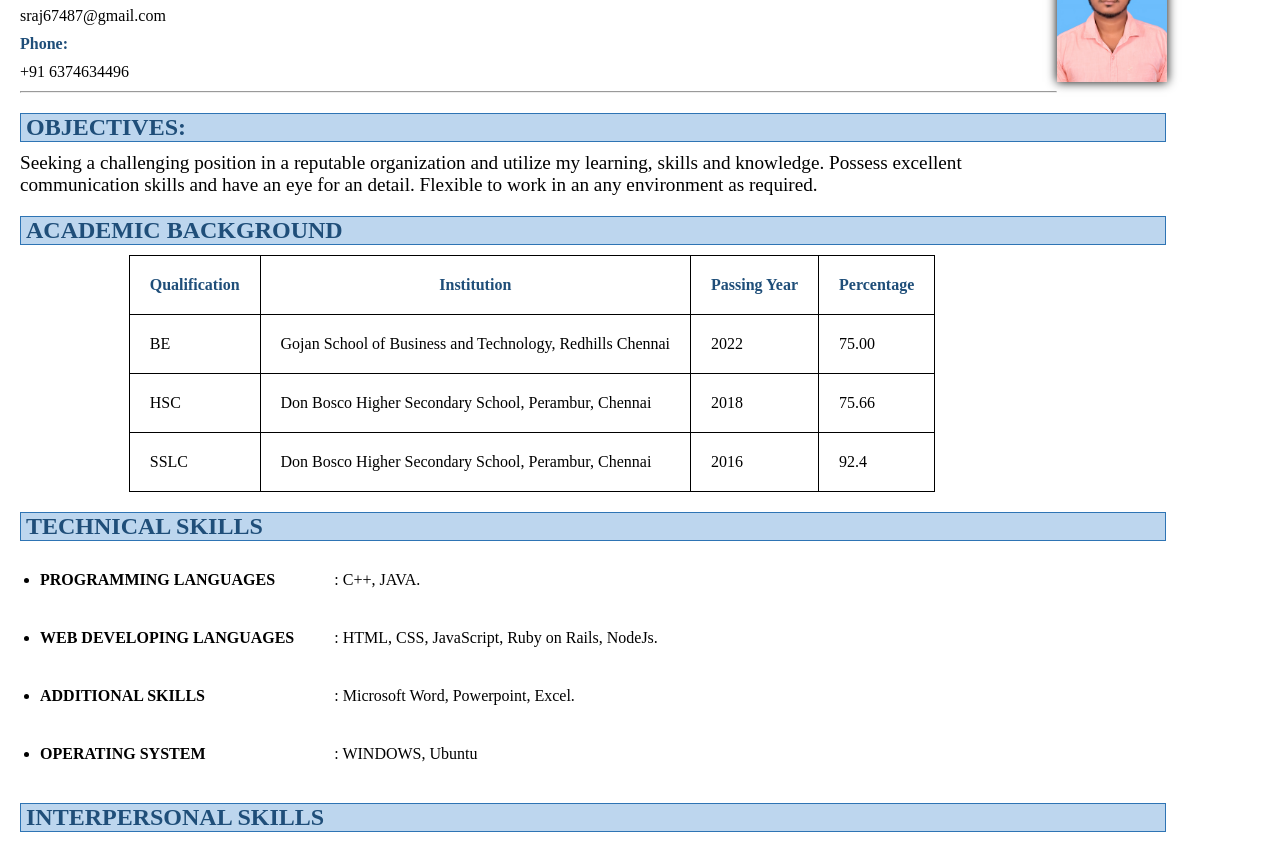
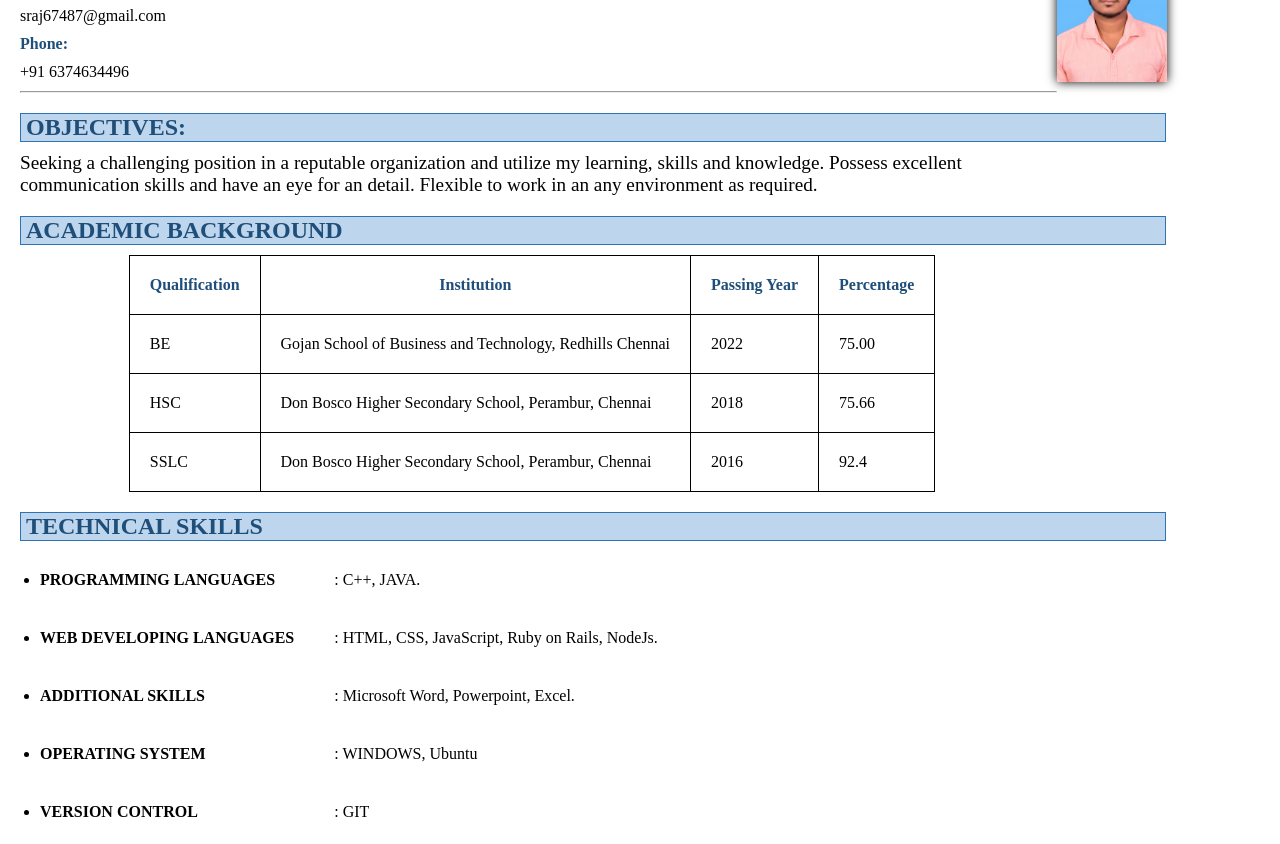
Before and after one commit to Saranrajeng/AdvFrontEnd, a plain HTML site: page resume/index.html in a window 1280 px wide. Shown: the part 88-932 px from the top of the page. Drawn offline with Linux system fonts and the light colour scheme.

Commit message:
added version control

```diff
--- a/resume/index.html
+++ b/resume/index.html
@@ -54,6 +54,9 @@
             <tr><td id="td"> <ul>
                 <li><strong>OPERATING SYSTEM</strong></li>
             </ul></td><td id="td" >: WINDOWS, Ubuntu </td></tr>
+                <tr><td id="td"> <ul>
+                <li><strong>VERSION CONTROL</strong></li>
+            </ul></td><td id="td" >: GIT</td></tr>
         </TABLE>
         <h2>INTERPERSONAL SKILLS</h2>
         <div class="tec">
```
